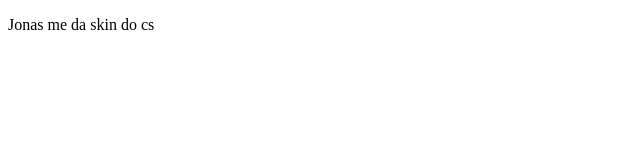
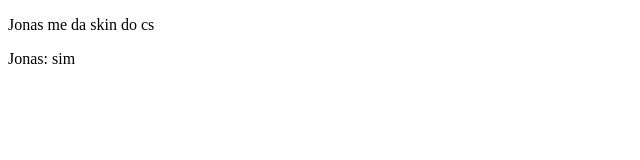
Before and after one commit to Fermento0/gi2, a plain HTML site: page index.html in a window 1280 px wide. Shown: the full height of the page, 0-640 px from the left. Drawn offline with Linux system fonts and the light colour scheme.

Commit message:
aeeeeeeeee

```diff
--- a/index.html
+++ b/index.html
@@ -7,5 +7,6 @@
 </head>
 <body>
     <p>Jonas me da skin do cs</p>
+    <p>Jonas:  sim</p>
 </body>
 </html>
```
